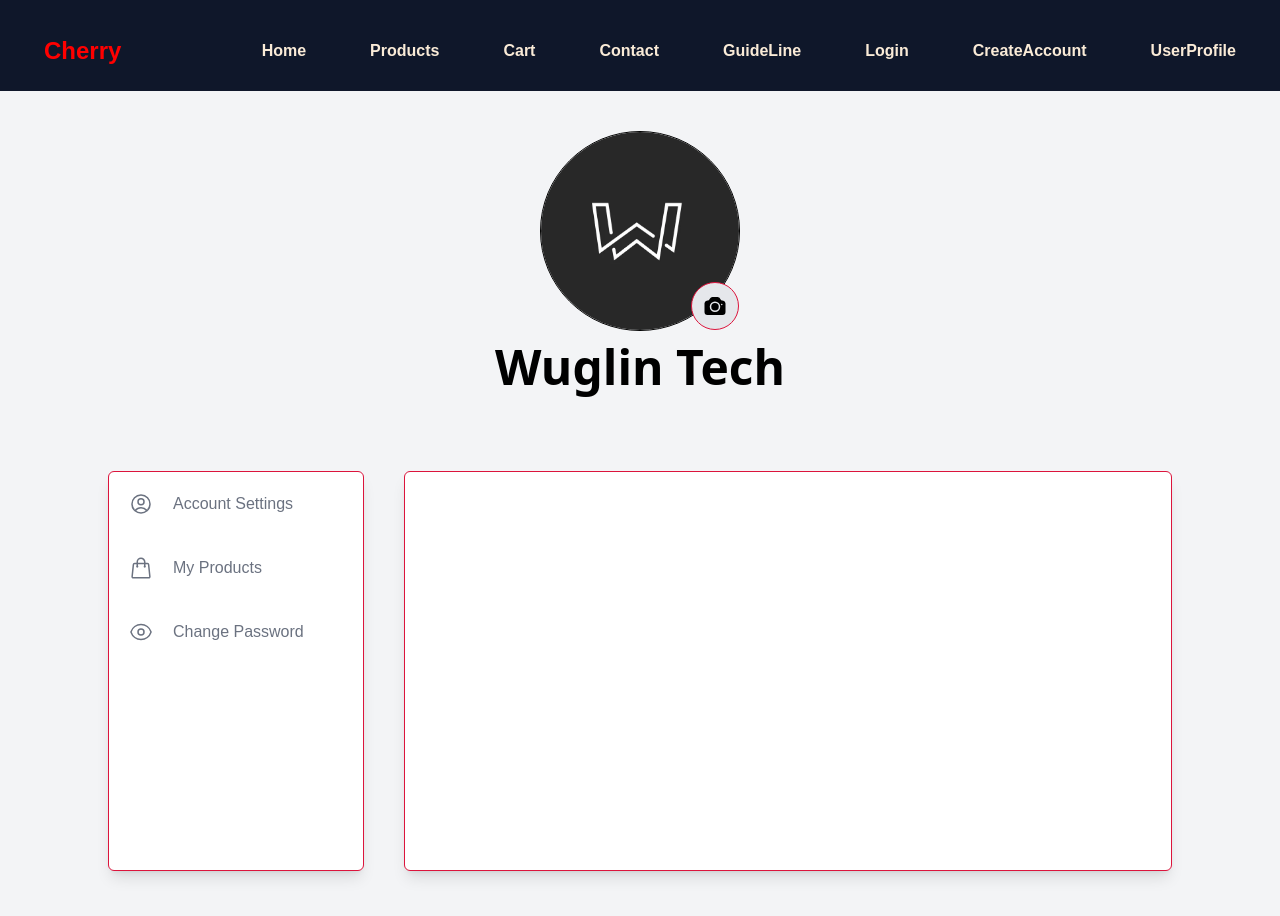
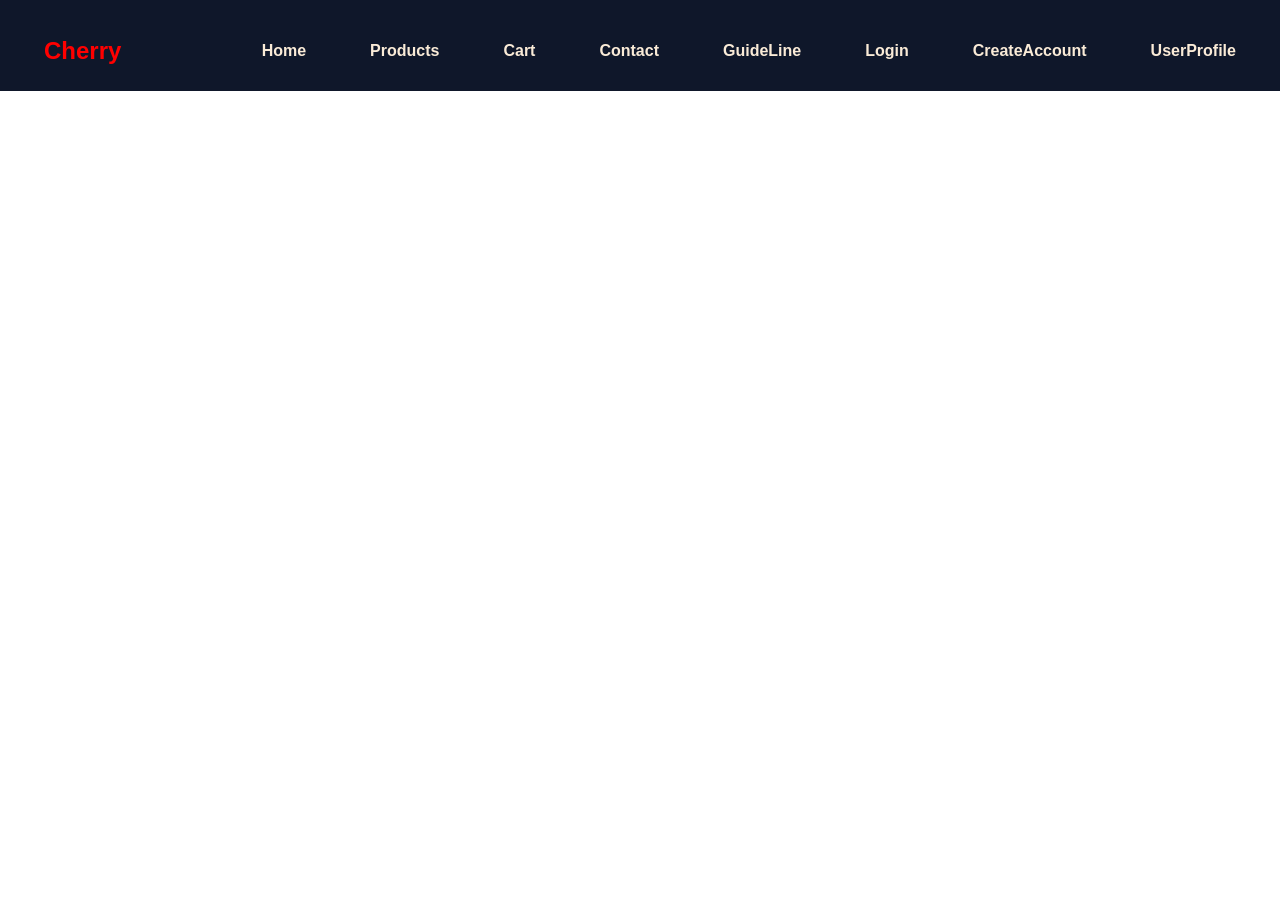
Before and after one commit to mphatsoadamson/Cherry, a React (Create React App) app: page /UserProfile in a window 1280 px wide. Shown: the top 916 px of the page. After the commit the page ends 800 px from the top, so only its background shows below. Built offline with nearby package versions, Linux system fonts and the light colour scheme.

Commit message:
edited app.js

```diff
--- a/src/App.js
+++ b/src/App.js
@@ -27,7 +27,7 @@ function App() {
           <Route path='Login' element={<Login/>}/>
           <Route path='Contact' element={<Contact/>}/>
           <Route path='CreateAccount' element={<CreateAccount/>}/>
-          <Route path='UserProfile' element={<UserProfile/>}/>
+          <Route path='UserProfile/:activepage' element={<UserProfile/>}/>
           <Route path='GuideLine' element={<Guidelines/>}/>
 
         </Routes>
--- a/src/components/Header/Header.jsx
+++ b/src/components/Header/Header.jsx
@@ -14,7 +14,7 @@ export default function Header(){
                 <li><NavLink to="GuideLine" className='links'>GuideLine</NavLink></li>
                 <li><NavLink to="Login" className='links'>Login</NavLink></li>
                 <li><NavLink to="CreateAccount" className='links'>CreateAccount</NavLink></li>
-                <li><NavLink to="UserProfile" className='links'>UserProfile</NavLink></li>
+                <li><NavLink to="UserProfile/accountsettings" className='links'>UserProfile</NavLink></li>
 
             </ul>
         </div>
```
